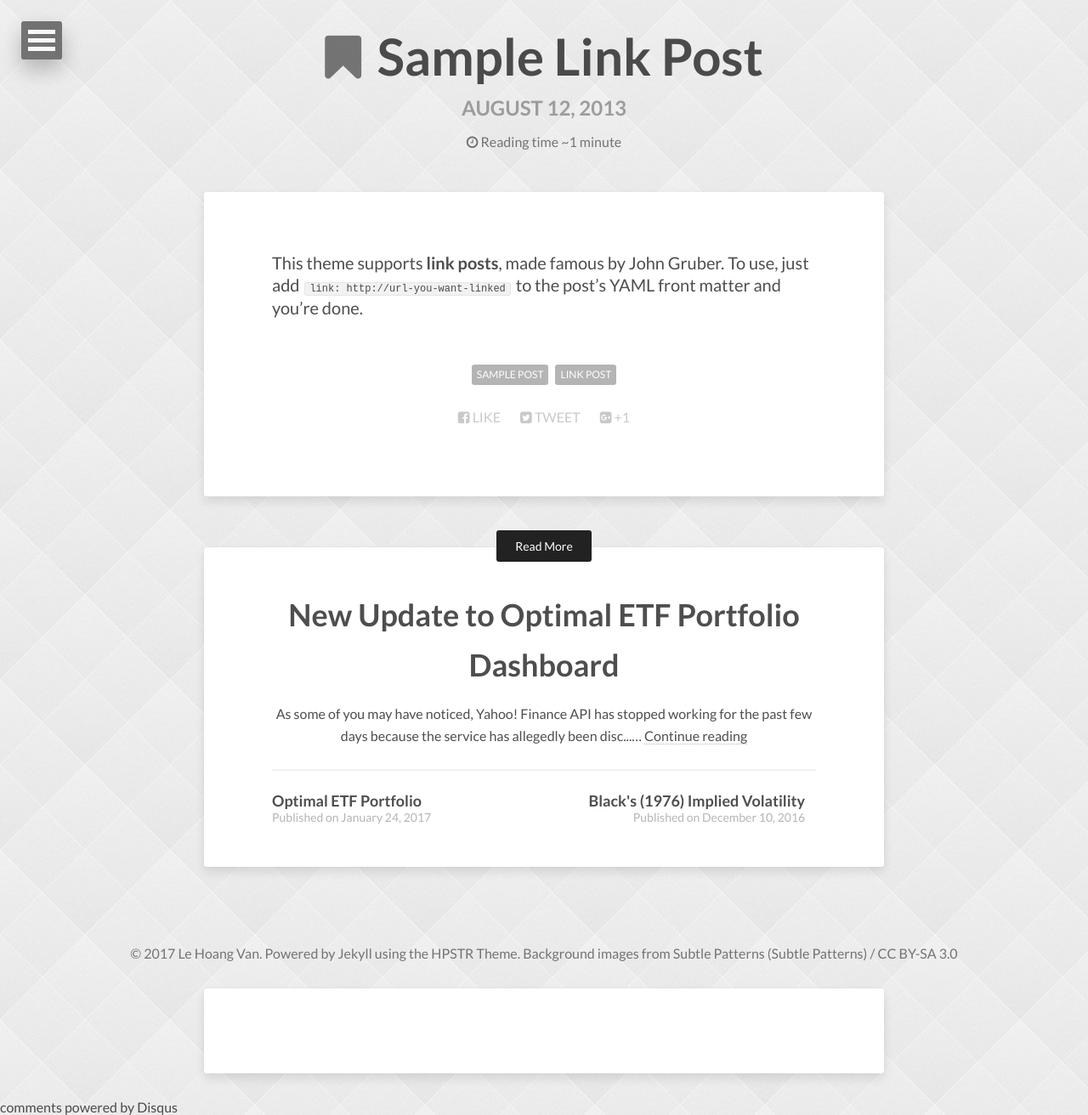
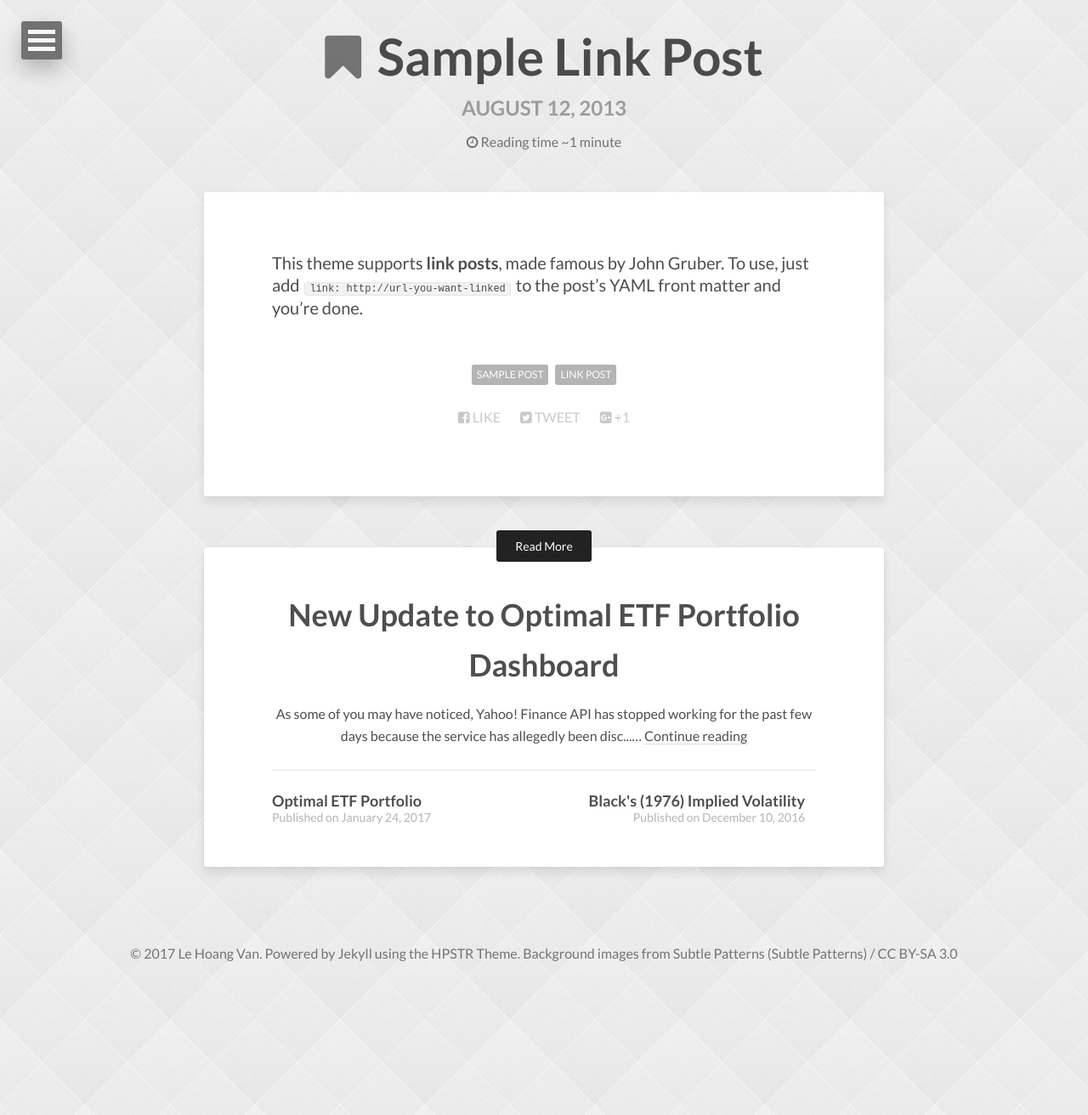
Before and after one commit to vanleh/vanleh.github.io, a Jekyll site: the page built from _posts/2013-08-12-sample-link-post.md, in a window 1280 px wide. Shown: the whole page at 85% size. Built offline with Jekyll 4.4.1, drawn with Linux system fonts in a browser that asks for light colours; nearby versions of some CDN libraries; comment, search, counter and statistics services are not loaded.

Commit message:
Add Disqus

```diff
--- a/_includes/scripts.html
+++ b/_includes/scripts.html
@@ -16,4 +16,4 @@
 </script>
 {% endif %}
 
-{% if page.comments != false %}{% include comments.html %}{% endif %}
+{% if page.comments != false %}{% include disqus_comments.html %}{% endif %}
```
